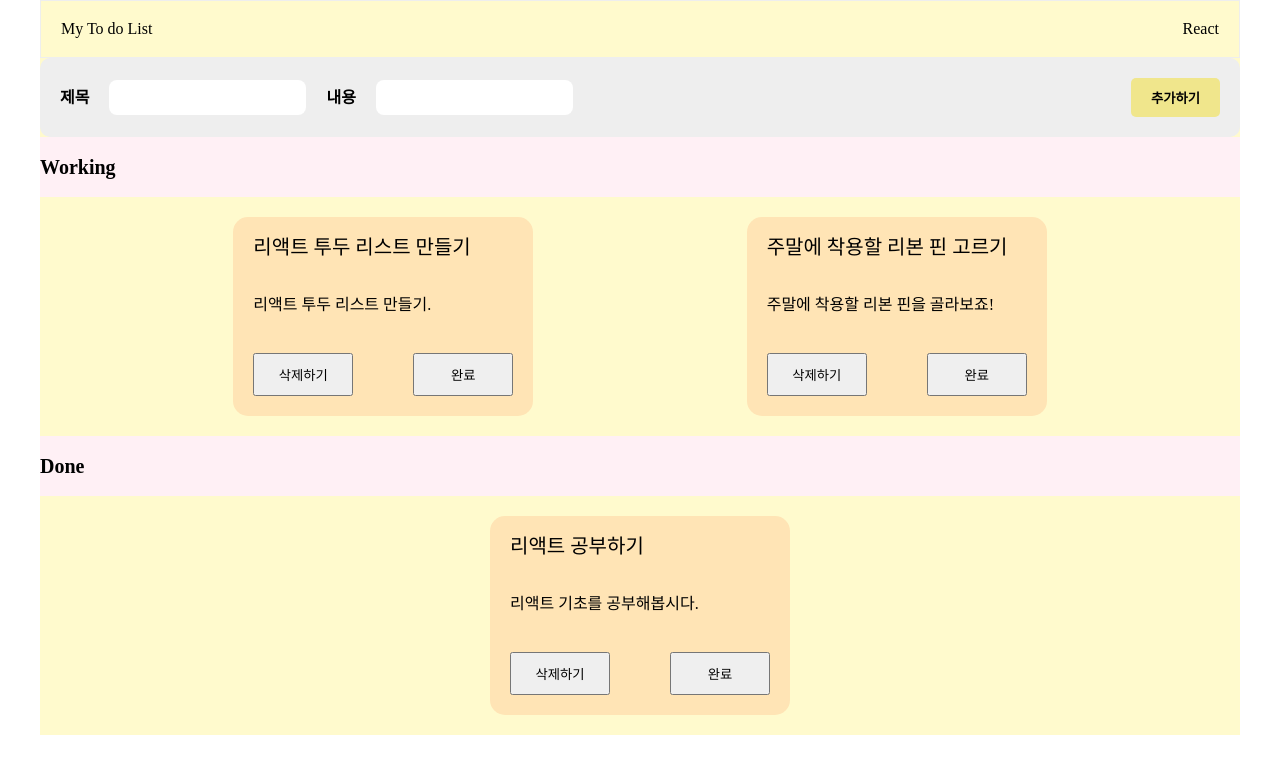
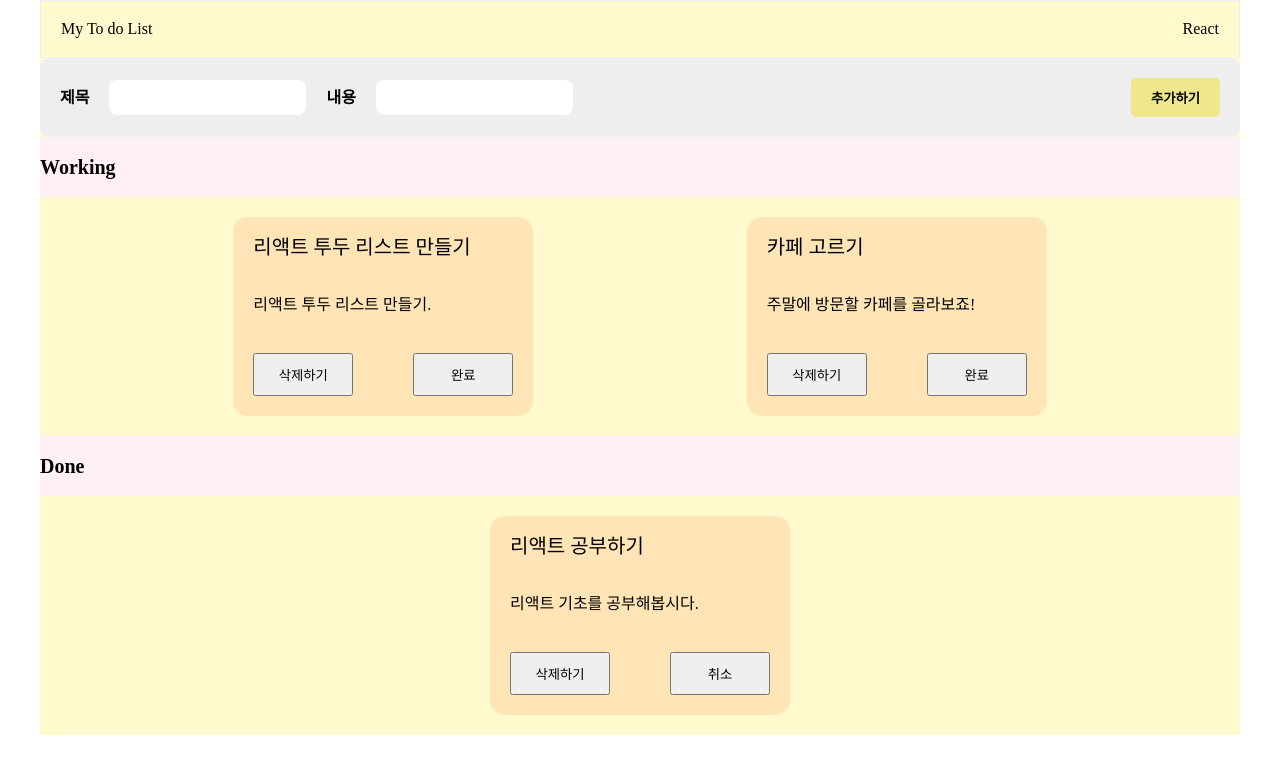
Before and after one commit to allone9425/nbc_todolist, a React (Create React App) app: page / in a window 1280 px wide. Shown: the top 774 px of the page. Built offline with nearby package versions, Linux system fonts and the light colour scheme.

Commit message:
내일배움캠프 리액트 투두리스트

```diff
--- a/src/App.js
+++ b/src/App.js
@@ -12,8 +12,8 @@ function App() {
     },
     {
       id: 2,
-      title: "주말에 착용할 리본 핀 고르기",
-      body: "주말에 착용할 리본 핀을 골라보죠!",
+      title: "카페 고르기",
+      body: "주말에 방문할 카페를 골라보죠!",
       isDone: false,
     },
     {
@@ -53,24 +53,31 @@ function App() {
     setTodo(newTodo);
   };
 
-  //완료 클릭하면 이동하기
+  //완료 클릭하면 이동하기 섹션
+
+  //워킹 투두  -> 투두 내용중 필터함수는 true 혹은 false를 반환하는데 이건 !라고 적혀있어서 false인것만 포함해서 필터하기
   const workingTodos = todo.filter(function (item) {
     return !item.isDone;
   });
 
+  //돈 투두 -> 이건 ture인것만 필터하기
   const doneTodos = todo.filter(function (item) {
     return item.isDone;
   });
 
   function finishButton(id) {
-    setTodo(function (prevTodos) {
-      return prevTodos.map(function (item) {
+    setTodo(function (prev) {
+      // SetTodo로 새롭게 반환된걸 가져옴
+      return prev.map(function (item) {
+        // map으로 새로운 배열을 생성함
         if (item.id === id) {
+          //item의 아이디와 68번줄의 아이디를 비교해서
           // isDone 값을 반대로 업데이트
-          const updatedItem = { ...item, isDone: !item.isDone };
-          return updatedItem;
+          const updatedItem = { ...item, isDone: !item.isDone }; // 스프레드오퍼레이터로 item을 복사하고 복사한 객체의 isDone을 반대로 변경함
+
+          return updatedItem; // 그러면 73번줄의 복사한 객체를 그대로 반환함
         }
-        return item;
+        return item; // 만약 71번줄에서 일치하지않으면 그냥 그대로 반환함
       });
     });
   }
@@ -128,7 +135,7 @@ function App() {
                       className="btn-finish"
                       onClick={() => finishButton(item.id)}
                     >
-                      {item.isDone ? "취소" : "완료"}
+                      완료
                     </button>
                   </article>
                 </div>
@@ -166,7 +173,7 @@ function App() {
                       className="btn-finish"
                       onClick={() => finishButton(item.id)}
                     >
-                      완료
+                      취소
                     </button>
                   </article>
                 </div>
```
